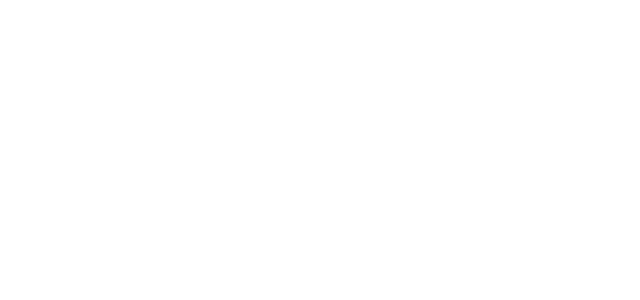
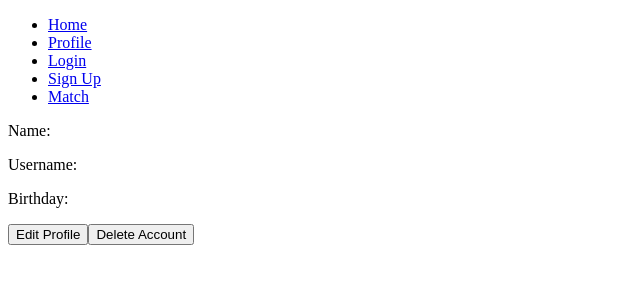
Before and after one commit to kristi-panko-flatiron/NextEx-Phase-5, a React (Create React App) app in the folder client/: page /profile in a window 1280 px wide. Shown: the top 300 px of the page, without its empty margins (0-640 px from the left). Built offline with nearby package versions, Linux system fonts and the light colour scheme; no server answers.

Commit message:
signup working

```diff
--- a/client/src/components/App.js
+++ b/client/src/components/App.js
@@ -1,20 +1,27 @@
-import React from "react";
+// App.js
+import React from 'react';
 import { BrowserRouter as Router, Route, Switch } from 'react-router-dom';
-import HomePage from '../components/HomePage';
-import MatchPage from '../components/MatchPage';
+import Layout from './Layout';
+import HomePage from './HomePage';
+import UserProfile from './UserProfile';
+import LoginForm from './LoginForm';
+import SignUpForm from './SignUpForm';
+import MatchPage from './MatchPage';
 
-
-function App() {
+const App = () => {
     return (
         <Router>
-      <div className="App">
+            <Layout>
                 <Switch>
                     <Route exact path="/" component={HomePage} />
-          <Route exact path="/matches" component={MatchPage} />
+                    <Route path="/profile" component={UserProfile} />
+                    <Route path="/login" component={LoginForm} />
+                    <Route path="/signup" component={SignUpForm} />
+                    <Route path="/matches" component={MatchPage} />
                 </Switch>
-      </div>
+            </Layout>
         </Router>
     );
-}
+};
 
 export default App;
--- /dev/null
+++ b/client/src/components/Layout.js
@@ -0,0 +1,14 @@
+// Layout.js
+import React from 'react';
+import NavBar from './NavBar';
+
+const Layout = ({ children }) => {
+    return (
+        <div>
+            <NavBar />
+            {children}
+        </div>
+    );
+};
+
+export default Layout;
--- /dev/null
+++ b/client/src/components/NavBar.js
@@ -0,0 +1,29 @@
+// NavBar.js
+import React from 'react';
+import { Link } from 'react-router-dom';
+
+const NavBar = () => {
+    return (
+        <div>
+            <ul>
+                <li>
+                    <Link to="/">Home</Link>
+                </li>
+                <li>
+                    <Link to="/profile">Profile</Link>
+                </li>
+                <li>
+                    <Link to="/login">Login</Link>
+                </li>
+                <li>
+                    <Link to="/signup">Sign Up</Link>
+                </li>
+                <li>
+                    <Link to="/matches">Match</Link>
+                </li>
+            </ul>
+        </div>
+    );
+};
+
+export default NavBar;
--- a/client/src/components/SignUpForm.js
+++ b/client/src/components/SignUpForm.js
@@ -1,18 +1,42 @@
-// SignUpForm.js
 import React, { useState } from 'react';
+import axios from 'axios';
+import { useHistory } from 'react-router-dom'; // Import useHistory from react-router-dom
 
 const SignUpForm = () => {
+    const [name, setName] = useState('');
     const [username, setUsername] = useState('');
     const [password, setPassword] = useState('');
     const [birthday, setBirthday] = useState('');
+    let history = useHistory(); // Access the history object
 
     const handleSignUp = (e) => {
         e.preventDefault();
-        // Add logic to make a POST request to register a new user
+        axios
+            .post('http://localhost:5555/register', {
+                name: name,
+                username: username,
+                password: password,
+                birthday: birthday
+            })
+            .then(response => {
+                // Handle successful signup
+                console.log(response.data); // Assuming the response contains the new user data
+                history.push('/profile'); // Redirect to the profile page after successful signup
+            })
+            .catch(error => {
+                // Handle signup failure
+                console.error('Error signing up', error);
+            });
     };
 
     return (
         <form onSubmit={handleSignUp}>
+            <input
+                type="text"
+                placeholder="Name"
+                value={name}
+                onChange={(e) => setName(e.target.value)}
+            />
             <input
                 type="text"
                 placeholder="Username"
--- a/client/src/components/UserProfile.js
+++ b/client/src/components/UserProfile.js
@@ -5,11 +5,10 @@ const UserProfile = () => {
     const [editing, setEditing] = useState(false);
 
     useEffect(() => {
-        // Fetch user data from the backend API
         fetch('/api/userData')
             .then(response => response.json())
             .then(data => {
-                setUser(data); // Set the fetched user data to the state
+                setUser(data);
             })
             .catch(error => {
                 console.error('Error fetching user data:', error);
@@ -21,22 +20,30 @@ const UserProfile = () => {
     };
 
     const handleSave = () => {
-        // Add logic to save the user's updated information using the PATCH method
-        // Example code to make a PATCH request
         fetch(`/api/users/${user.id}`, {
             method: 'PATCH',
             headers: {
                 'Content-Type': 'application/json'
             },
-            body: JSON.stringify(user) // Send the updated user data
+            body: JSON.stringify(user)
         })
             .then(response => response.json())
             .then(data => {
-                // Handle the response data accordingly
                 setEditing(false);
             })
             .catch(error => {
-                // Handle any errors
+                console.error('Error:', error);
+            });
+    };
+
+    const handleDelete = () => {
+        fetch(`/api/users/${user.id}`, {
+            method: 'DELETE'
+        })
+            .then(response => response.json())
+            .then(data => {
+            })
+            .catch(error => {
                 console.error('Error:', error);
             });
     };
@@ -45,22 +52,36 @@ const UserProfile = () => {
         <div>
             {editing ? (
                 <form>
-                    {/* Render form fields for editing the user's information */}
-                    {/* Ensure you populate the form fields with the current user data */}
                     <input
                         type="text"
                         value={user.name}
                         onChange={(e) => setUser({ ...user, name: e.target.value })}
                     />
-                    {/* Add other necessary form fields */}
+                    <input
+                        type="text"
+                        value={user.username}
+                        onChange={(e) => setUser({ ...user, username: e.target.value })}
+                    />
+                    <input
+                        type="text"
+                        value={user.password}
+                        onChange={(e) => setUser({ ...user, password: e.target.value })}
+                    />
+                    <input
+                        type="date"
+                        value={user.birthday}
+                        onChange={(e) => setUser({ ...user, birthday: e.target.value })}
+                    />
                     <button onClick={handleSave}>Save Changes</button>
+                    <button onClick={handleDelete}>Delete Account</button>
                 </form>
             ) : (
                 <div>
-                    {/* Display user's profile information */}
                     <p>Name: {user.name}</p>
-                    {/* Add other necessary user data fields */}
+                    <p>Username: {user.username}</p>
+                    <p>Birthday: {user.birthday}</p>
                     <button onClick={handleEdit}>Edit Profile</button>
+                    <button onClick={handleDelete}>Delete Account</button>
                 </div>
             )}
         </div>
```
Also changed, not shown: 2 other files (tests, documents, lock files or other folders). Lines whose indentation alone changed are shown as unchanged.
